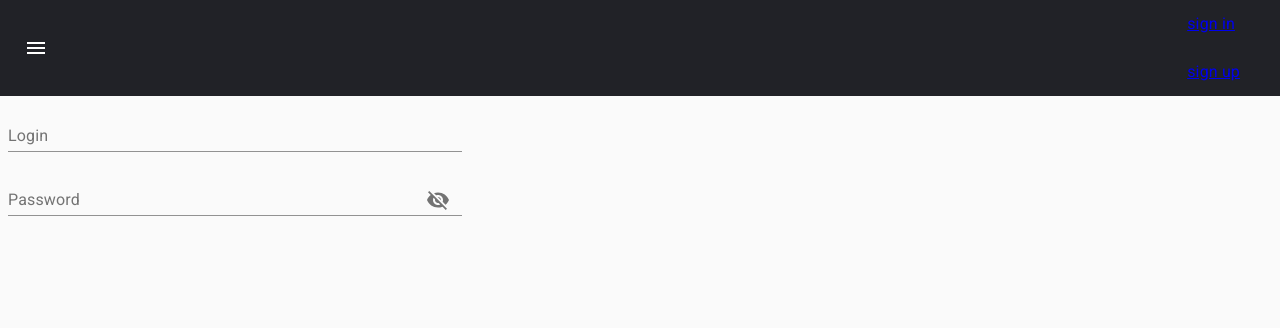
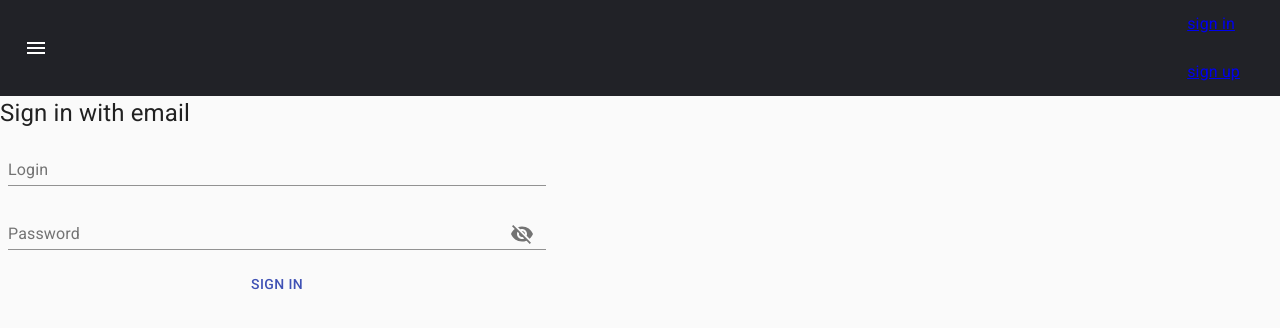
Before and after one commit to AleR111/React, a React (Create React App) app in the folder my-react-app/: page /sign-in in a window 1280 px wide. Shown: the top 328 px of the page. Built offline with nearby package versions, Linux system fonts and the light colour scheme.

Commit message:
update auth form

```diff
--- a/my-react-app/src/components/auth-form/AuthForm.js
+++ b/my-react-app/src/components/auth-form/AuthForm.js
@@ -5,6 +5,7 @@ import {
   InputAdornment,
   FormControl,
   TextField,
+  Button,
 } from "@material-ui/core"
 import { makeStyles } from "@material-ui/core/styles"
 import { Visibility, VisibilityOff } from "@material-ui/icons"
@@ -24,9 +25,13 @@ const useStyles = makeStyles((theme) => ({
   textField: {
     width: "25ch",
   },
+  header: {
+    fontSize: "24px",
+    fontWeight: "400",
+  },
 }))
 
-export const AuthForm = () => {
+export const AuthForm = ({ header, button }) => {
   const classes = useStyles()
   const [values, setValues] = useState({
     login: "",
@@ -47,6 +52,8 @@ export const AuthForm = () => {
   }
 
   return (
+    <>
+      <h2 className={classes.header}>{header}</h2>
       <div className={classes.root}>
         <div>
           <FormControl fullWidth={true} className={classes.margin}>
@@ -79,7 +86,17 @@ export const AuthForm = () => {
               }
             />
           </FormControl>
+
+          <Button
+            className={classes.margin}
+            fullWidth={true}
+            color="primary"
+            href="#outlined-buttons"
+          >
+            {button}
+          </Button>
         </div>
       </div>
+    </>
   )
 }
--- a/my-react-app/src/pages/signIp/SignIp.js
+++ b/my-react-app/src/pages/signIp/SignIp.js
@@ -1,5 +1,5 @@
 import { AuthForm } from "../../components"
 
 export const SignIp = () => {
-  return <AuthForm />
+  return <AuthForm header={"Sign in with email"} button={"sign in"} />
 }
--- a/my-react-app/src/pages/signUp/SignUp.js
+++ b/my-react-app/src/pages/signUp/SignUp.js
@@ -1,5 +1,5 @@
 import { AuthForm } from "../../components"
 
 export const SignUp = () => {
-  return <AuthForm />
+  return <AuthForm header={"Create an account"} button={"sign up"} />
 }
```
Lines whose indentation alone changed are shown as unchanged.
